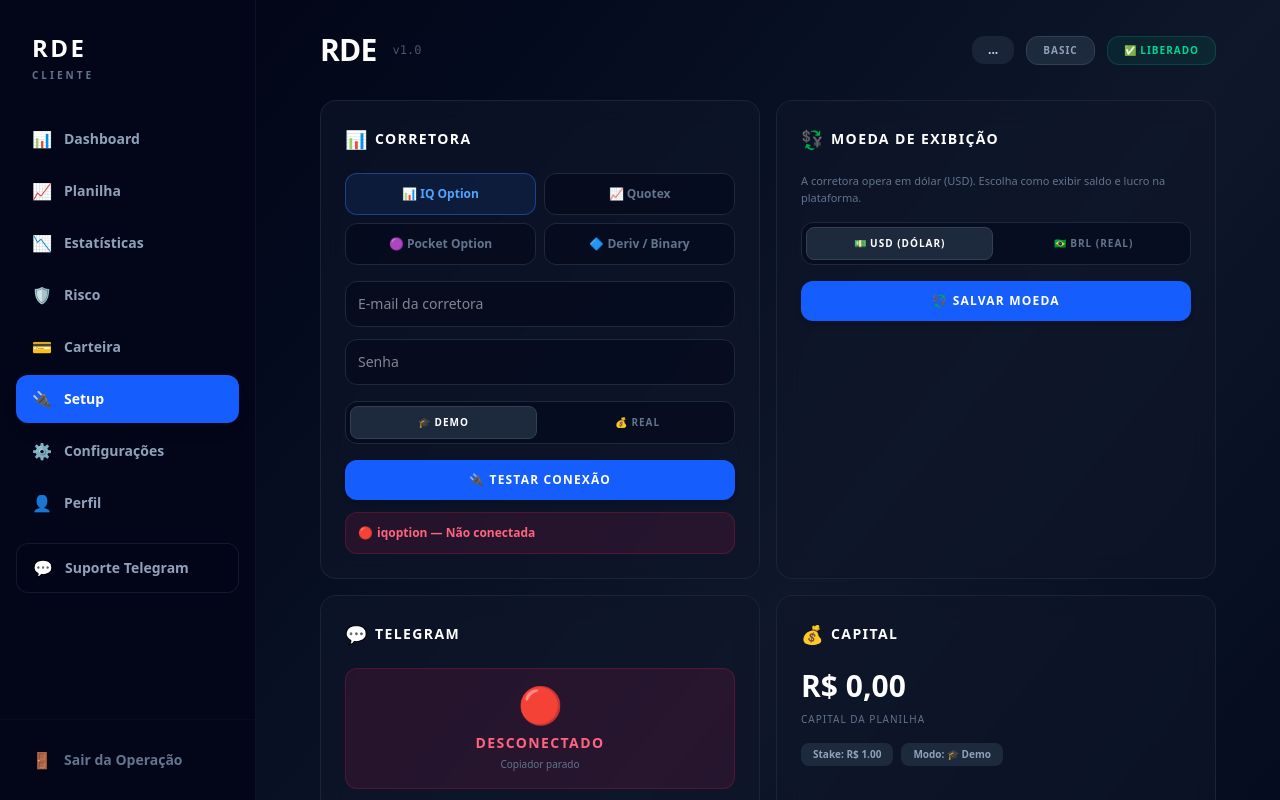
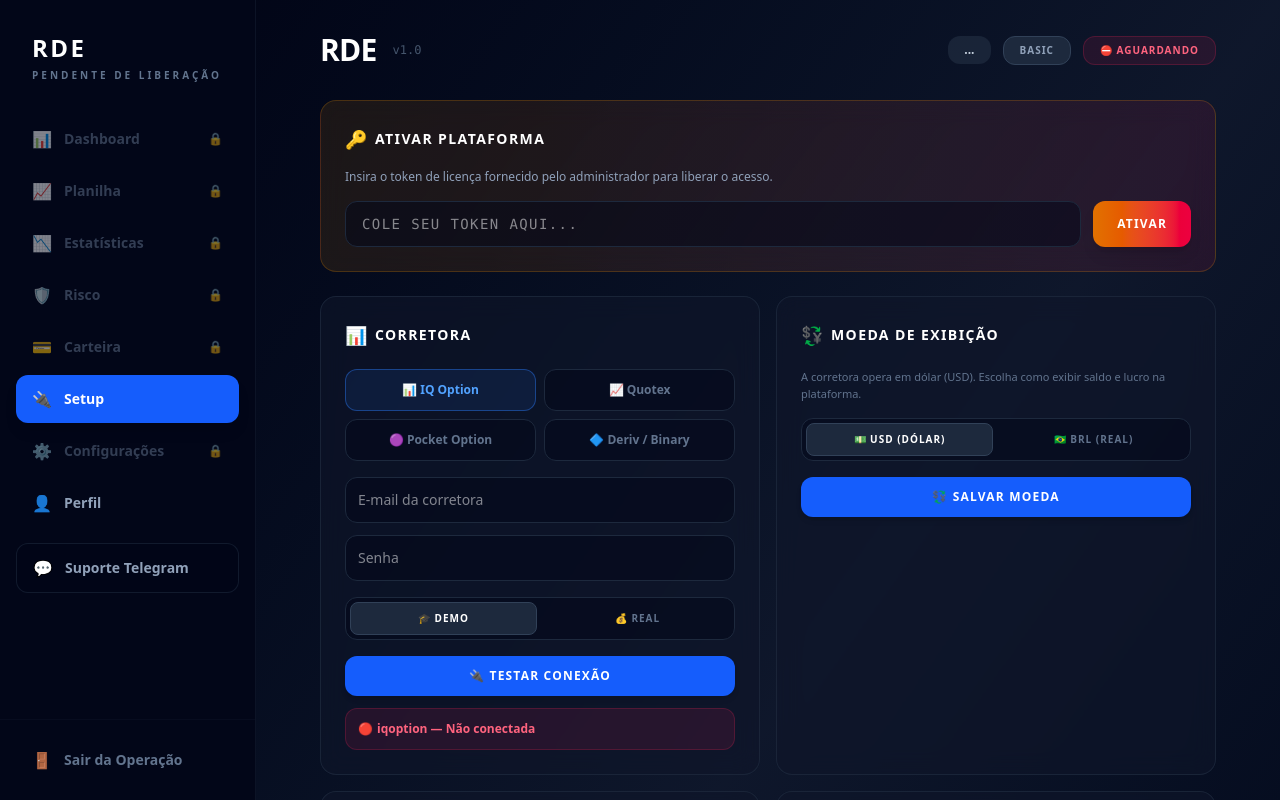
Before and after one commit to josemaramorim/rde-platform, a Next.js app in the folder frontend/: page /setup in a window 1280 px wide. Shown: the top 800 px of the page. Built offline with nearby package versions, Linux system fonts and the light colour scheme; no server answers; sample sign-in values are in the browser's storage.

Commit message:
feat(security): enforce license lock (liberado) on frontend and backend

```diff
--- a/frontend/components/SessionProvider.tsx
+++ b/frontend/components/SessionProvider.tsx
@@ -2,12 +2,15 @@
 
 import { useEffect } from "react";
 import { usePathname, useRouter } from "next/navigation";
+import { useEstado } from "@/hooks/useEstado";
 
 const PUBLIC = ["/", "/login", "/forgot-password", "/reset-password", "/atualizar", "/bloqueado"];
+const ALLOWED_UNLIBERATED = ["/setup", "/termo-risco", "/perfil"];
 
 export default function SessionProvider({ children }: { children: React.ReactNode }) {
     const pathname = usePathname();
     const router = useRouter();
+    const { estado, loading } = useEstado();
 
     useEffect(() => {
         const isPublic = PUBLIC.some(p => pathname === p || pathname.startsWith(p + "/"));
@@ -16,8 +19,17 @@
         const token = sessionStorage.getItem("rde_token") || localStorage.getItem("rde_token");
         if (!token) {
             router.replace("/login");
+            return;
         }
-    }, [pathname]);
+
+        // Bloqueia acesso a páginas operacionais se a licença não estiver liberada pelo Admin
+        if (!loading && token && !estado.liberado && !estado.is_admin) {
+            const isAllowed = ALLOWED_UNLIBERATED.some(p => pathname === p || pathname.startsWith(p + "/"));
+            if (!isAllowed) {
+                router.replace("/setup");
+            }
+        }
+    }, [pathname, loading, estado.liberado, estado.is_admin, router]);
 
     return <>{children}</>;
 }
--- a/frontend/components/Sidebar.tsx
+++ b/frontend/components/Sidebar.tsx
@@ -9,6 +9,8 @@
   const pathname = usePathname();
   const { estado } = useEstado();
   const isAdmin = estado?.is_admin ?? false;
+
+  const isLiberado = estado?.liberado || isAdmin;
 
   // Memoriza os itens para evitar recriação de array a cada render
   const menuItems = useMemo(() => {
@@ -46,7 +48,7 @@
       <Link href="/" className="p-8 block hover:opacity-80 transition-opacity">
         <h1 className="text-2xl font-black text-white tracking-widest text-gradient">RDE</h1>
         <p className="text-[10px] text-slate-500 uppercase tracking-[0.3em] font-bold mt-1">
-          {isAdmin ? "Administrador" : "Cliente"}
+          {isAdmin ? "Administrador" : isLiberado ? "Cliente VIP" : "Pendente de Liberação"}
         </p>
       </Link>
 
@@ -54,18 +56,26 @@
       <nav className="flex-1 px-4 space-y-1">
         {menuItems.map((item) => {
           const isActive = pathname === item.href;
+          const isAllowedForPending = item.href === "/setup" || item.href === "/perfil";
+          const isLocked = !isLiberado && !isAllowedForPending;
+
           return (
             <Link
               key={item.name}
-              href={item.href}
-              className={`flex items-center gap-3 px-4 py-3 rounded-xl text-sm font-semibold transition-all cursor-pointer ${
-                isActive
+              href={isLocked ? "/setup" : item.href}
+              className={`flex items-center justify-between px-4 py-3 rounded-xl text-sm font-semibold transition-all cursor-pointer ${
+                isLocked
+                  ? "opacity-50 text-slate-500 hover:bg-slate-900/40 cursor-not-allowed"
+                  : isActive
                   ? "bg-blue-600 text-white shadow-lg glow-blue"
                   : "text-slate-400 hover:bg-slate-800/60 hover:text-white"
               }`}
             >
-              <span className="text-base">{item.icon}</span>
-              {item.name}
+              <div className="flex items-center gap-3">
+                <span className="text-base">{item.icon}</span>
+                {item.name}
+              </div>
+              {isLocked && <span className="text-xs text-amber-500 font-bold">🔒</span>}
             </Link>
           );
         })}
--- a/frontend/hooks/useEstado.tsx
+++ b/frontend/hooks/useEstado.tsx
@@ -42,7 +42,7 @@
 }
 
 const DEFAULT: EstadoUsuario = {
-  email: "", username: "", liberado: true, is_admin: false,
+  email: "", username: "", liberado: false, is_admin: false,
   plan_name: "basic", broker_ativo: "iqoption", broker_is_demo: true,
   stake: 1.0, risk_mode: "safe", stop_loss_pct: 5.0, daily_meta_pct: 3.0,
   telegram_enabled: false, latency_protection: false, capital_planilha: null,
```
Also changed, not shown: 1 other file (tests, documents, lock files or other folders).
